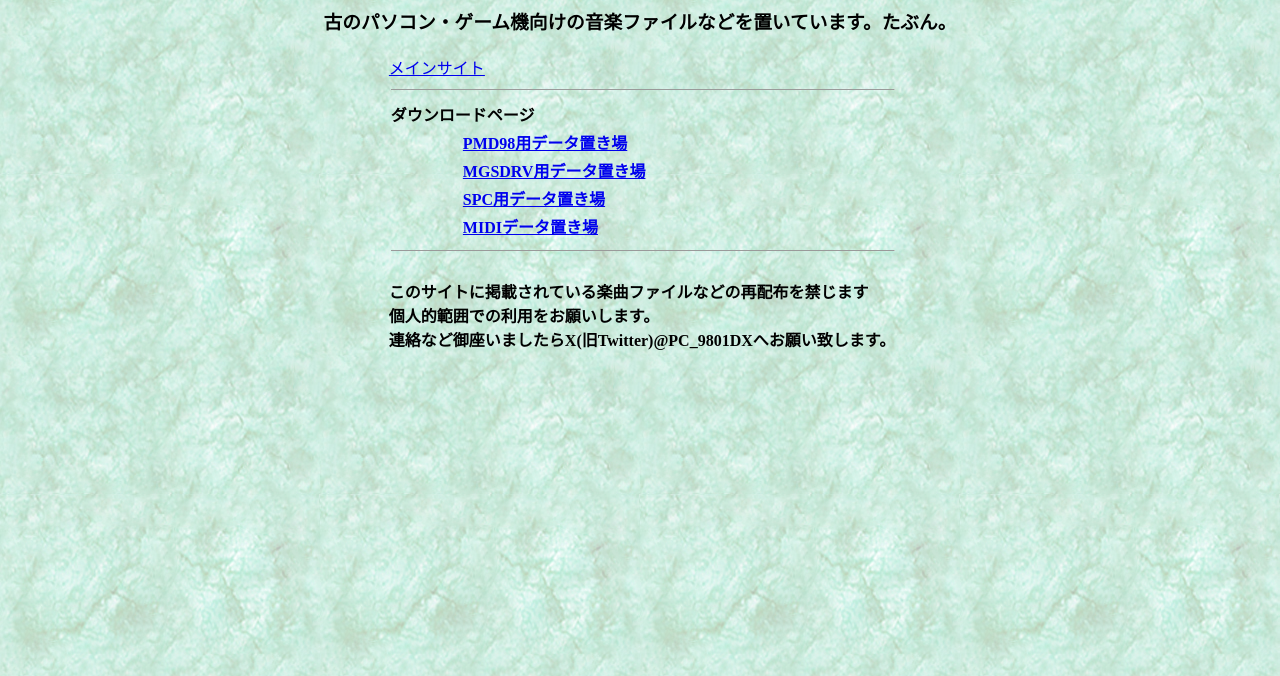
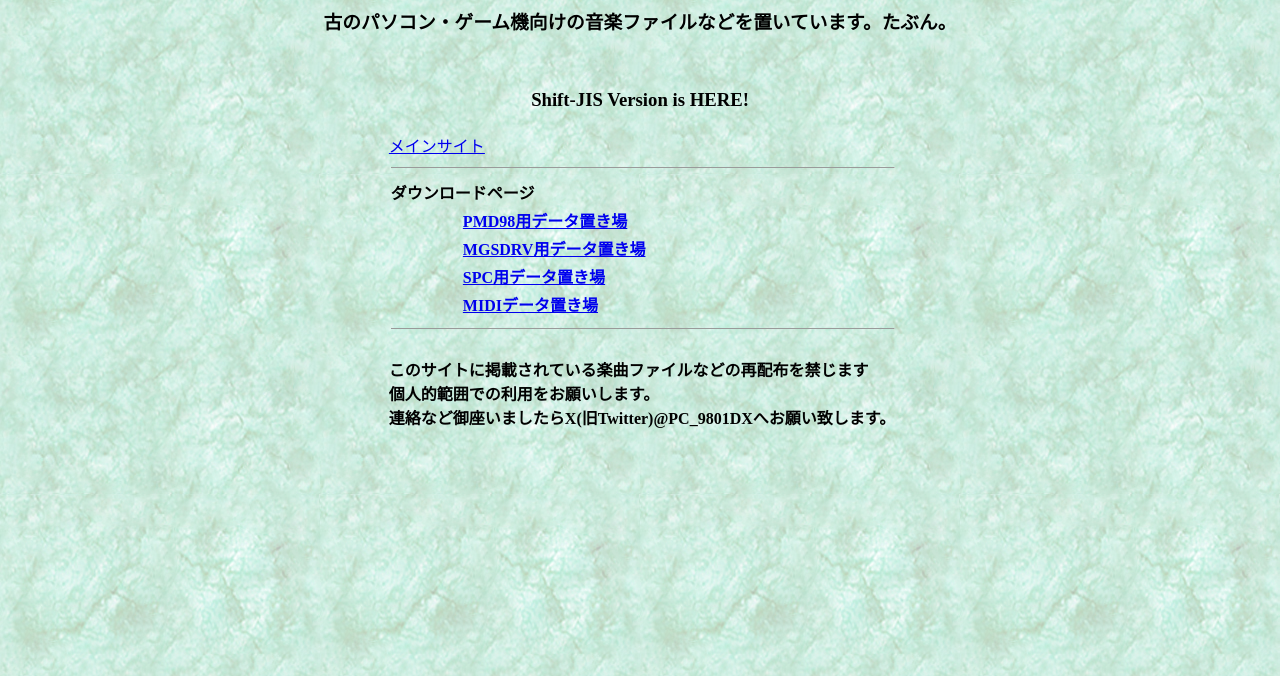
Before and after one commit to Micni43/nuresenbe.github.io, a plain HTML site: page index.htm in a window 1280 px wide. Shown: the part 146-822 px from the top of the page. Drawn offline with Linux system fonts and the light colour scheme.

Commit message:
Update index.htm

```diff
--- a/index.htm
+++ b/index.htm
@@ -13,7 +13,8 @@
 <br>
 <h1 align="center">Micni's Room GitHubPages支部</h1>
 <h3><marquee scrollamount="12">最終更新 2023.10.09　　　　　　　　　　　　　　旧型PCにデータを受け渡す目的ついでに作ったページです。大したものはあんまりないと思います。</marquee></h3>
-<h3 align="center">古のパソコン・ゲーム機向けの音楽ファイルなどを置いています。たぶん。</h3>
+<h3 align="center">古のパソコン・ゲーム機向けの音楽ファイルなどを置いています。たぶん。</h3><br>
+ <h3 align="center" href=".jis/index.htm">Shift-JIS Version is HERE!</h3>
 <table align="center">
   <tbody>
   <tr>
```
